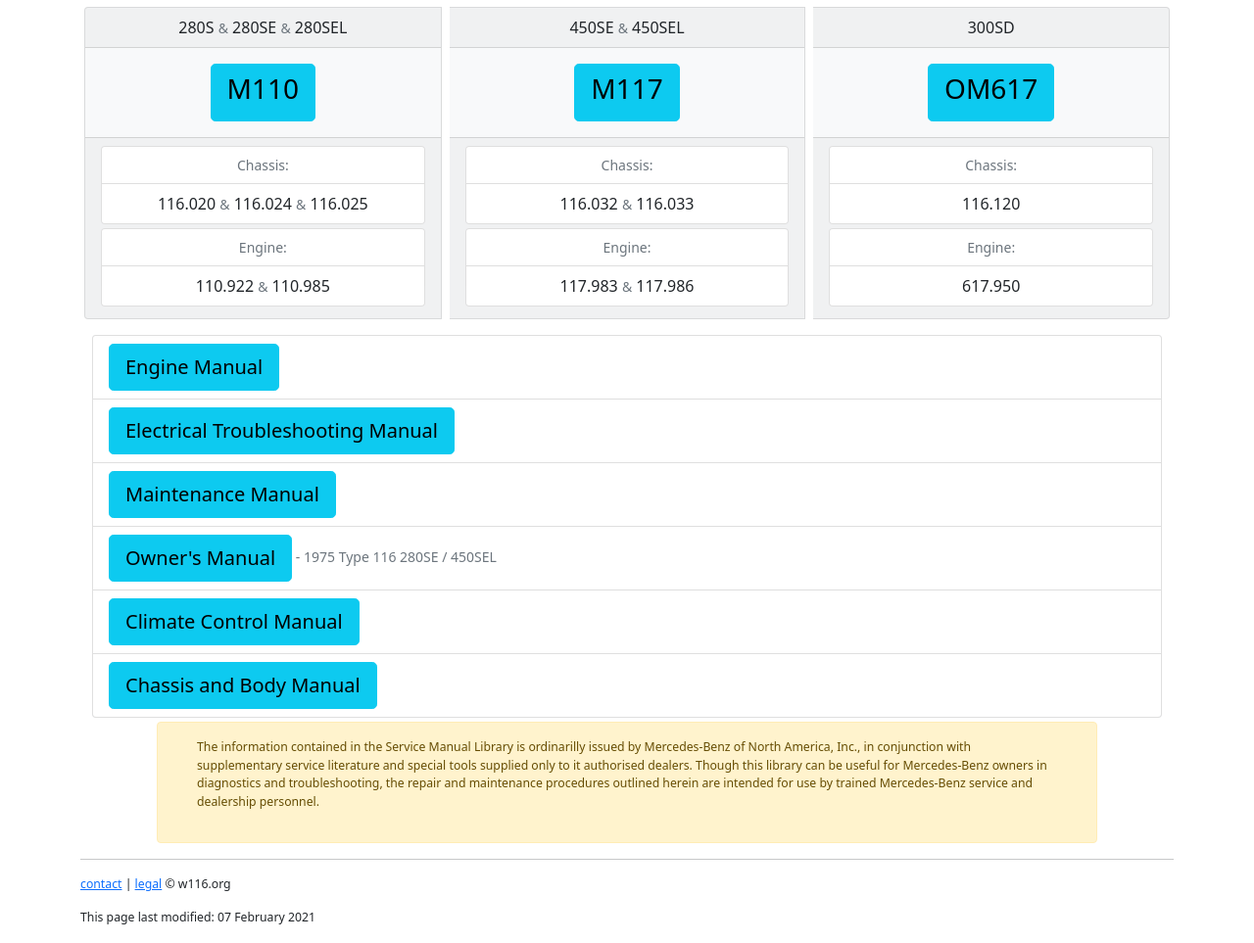
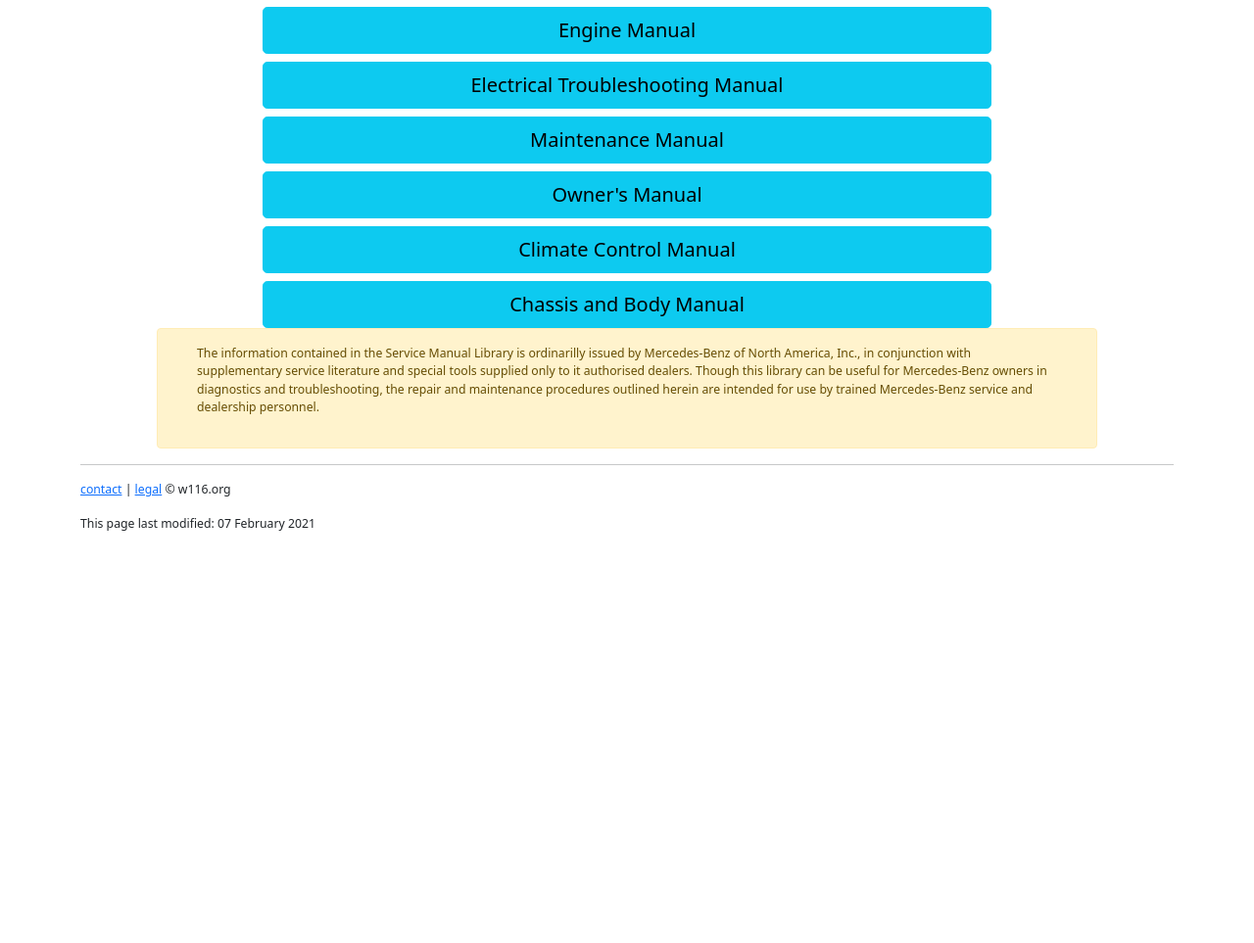
Before and after one commit to W116org/handbook, a Jekyll site: the page built from index.html, in a window 1280 px wide. Shown: the part 217-1180 px from the top of the page at 98% size. Built offline with Jekyll 4.4.1, drawn with Linux system fonts in a browser that asks for light colours; comment, search, counter and statistics services are not loaded; after the commit the page ends 900 px from its top, so only the background shows below that.

Commit message:
Update index.html

```diff
--- a/index.html
+++ b/index.html
@@ -19,71 +19,11 @@
 (adsbygoogle = window.adsbygoogle || []).push({});
 </script>
 
-<div class="card-group">
-  <div class="card text-center text-dark bg-light mb-3 mx-1">
-    <div class="card-header">280S <small class="text-muted">&amp;</small> 280SE <small class="text-muted">&amp;</small> 280SEL</div>
-    <div class="card-body">
-      <a class="btn btn-info btn-lg stretched-link" href="/m110/">
-        <h3 class="card-title">M110</h3>
-      </a>
-    </div>
-    <div class="card-footer">
-      <ul class="list-group mb-1 bg-light">
-        <li class="list-group-item small text-muted">Chassis:</li>
-        <li class="list-group-item">116.020 <small class="text-muted">&amp;</small> 116.024 <small class="text-muted">&amp;</small> 116.025</li>
-      </ul>
-      <ul class="list-group mb-1 bg-light">
-        <li class="list-group-item small text-muted">Engine:</li>
-        <li class="list-group-item">110.922 <small class="text-muted">&amp;</small> 110.985</li>
-      </ul>
-    </div>
-  </div>
-
-  <div class="card text-center text-dark bg-light mb-3 mx-1">
-    <div class="card-header">450SE <small class="text-muted">&amp;</small> 450SEL</div>
-    <div class="card-body">
-      <a class="btn btn-info btn-lg stretched-link" href="/m117/">
-        <h3 class="card-title">M117</h3>
-      </a>
-    </div>
-    <div class="card-footer">
-      <ul class="list-group mb-1 bg-light">
-        <li class="list-group-item small text-muted">Chassis:</li>
-        <li class="list-group-item">116.032 <small class="text-muted">&amp;</small> 116.033</li>
-      </ul>
-      <ul class="list-group mb-1 bg-light">
-        <li class="list-group-item small text-muted">Engine:</li>
-        <li class="list-group-item">117.983 <small class="text-muted">&amp;</small> 117.986</li>
-      </ul>
-    </div>
-  </div>
-
-  <div class="card text-center text-dark bg-light mb-3 mx-1">
-    <div class="card-header">300SD</div>
-    <div class="card-body">
-      <a class="btn btn-info btn-lg stretched-link" href="/om617/">
-        <h3 class="card-title">OM617</h3>
-      </a>
-    </div>
-    <div class="card-footer">
-      <ul class="list-group mb-1 bg-light">
-        <li class="list-group-item small text-muted">Chassis:</li>
-        <li class="list-group-item">116.120</li>
-      </ul>
-      <ul class="list-group mb-1 bg-light">
-        <li class="list-group-item small text-muted">Engine:</li>
-        <li class="list-group-item">617.950</li>
-      </ul>
-    </div>
-  </div>
-</div>
-<div class="container">
-    <ul class="list-group mb-1 bg-light">
-      <li class="list-group-item"><a class="btn btn-info btn-lg stretched-link" href="/Engine/">Engine Manual</a></li>
-      <li class="list-group-item"><a class="btn btn-info btn-lg stretched-link"href="/ETM/">Electrical Troubleshooting Manual</a></li>
-      <li class="list-group-item"><a class="btn btn-info btn-lg stretched-link"href="/Maintenance/">Maintenance Manual</a></li>
-      <li class="list-group-item"><a class="btn btn-info btn-lg stretched-link"href="/OM/">Owner's Manual</a><small class="text-muted"> - 1975 Type 116 280SE / 450SEL</small></li>
-      <li class="list-group-item"><a class="btn btn-info btn-lg stretched-link"href="/Climate/">Climate Control Manual</a></li>
-      <li class="list-group-item"><a class="btn btn-info btn-lg stretched-link"href="/Chassis/">Chassis and Body Manual</a></li>
-    </ul>
+<div class="d-grid gap-2 col-8 mx-auto">
+    <a class="btn btn-info btn-lg" type="button" href="/Engine/">Engine Manual</a>
+    <a class="btn btn-info btn-lg" type="button" href="/ETM/">Electrical Troubleshooting Manual</a>
+    <a class="btn btn-info btn-lg" type="button" href="/Maintenance/">Maintenance Manual</a>
+    <a class="btn btn-info btn-lg" type="button" href="/OM/">Owner's Manual</a>
+    <a class="btn btn-info btn-lg" type="button" href="/Climate/">Climate Control Manual</a>
+    <a class="btn btn-info btn-lg" type="button" href="/Chassis/">Chassis and Body Manual</a>
 </div><!-- /.row -->
```
